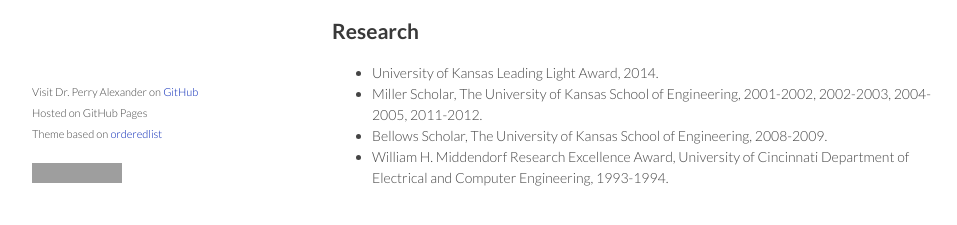
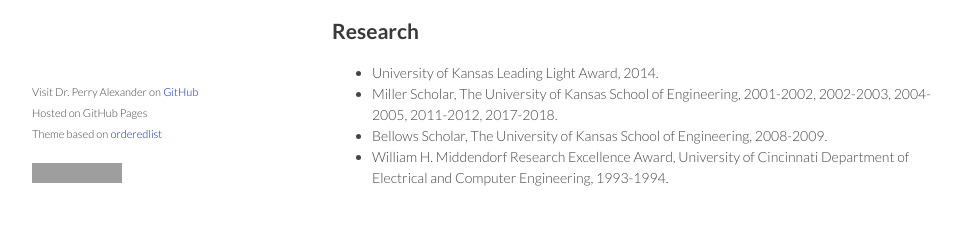
Before and after one commit to palexand/palexand.github.io, a Jekyll site: the page built from awards.md, in a window 1280 px wide and 1104 px high. Shown: the part 846-1071 px from the top of the window, without its empty margins (158-1115 px from the left). Built offline with Jekyll 4.4.1, drawn with Linux system fonts in a browser that asks for light colours; grey boxes are pictures that could not be loaded.

Commit message:
added miller

```diff
--- a/awards.md
+++ b/awards.md
@@ -31,6 +31,6 @@ title: Awards
 
 ## Research
   * University of Kansas Leading Light Award, 2014.
-  * Miller Scholar, The University of Kansas School of Engineering, 2001-2002, 2002-2003, 2004-2005, 2011-2012.
+  * Miller Scholar, The University of Kansas School of Engineering, 2001-2002, 2002-2003, 2004-2005, 2011-2012, 2017-2018.
   * Bellows Scholar, The University of Kansas School of Engineering, 2008-2009.
   * William H. Middendorf Research Excellence Award, University of Cincinnati Department of Electrical and Computer Engineering, 1993-1994.
```
